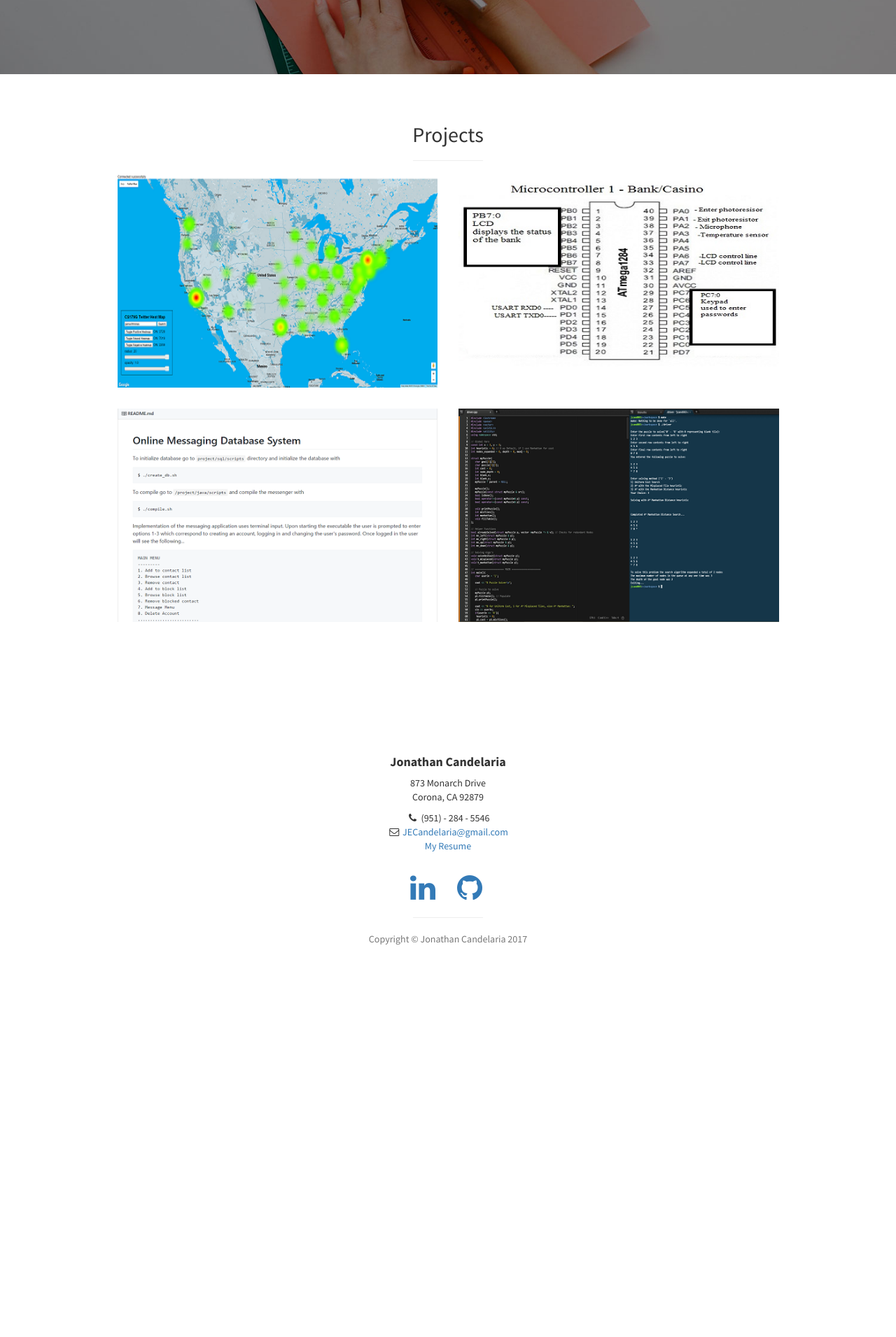
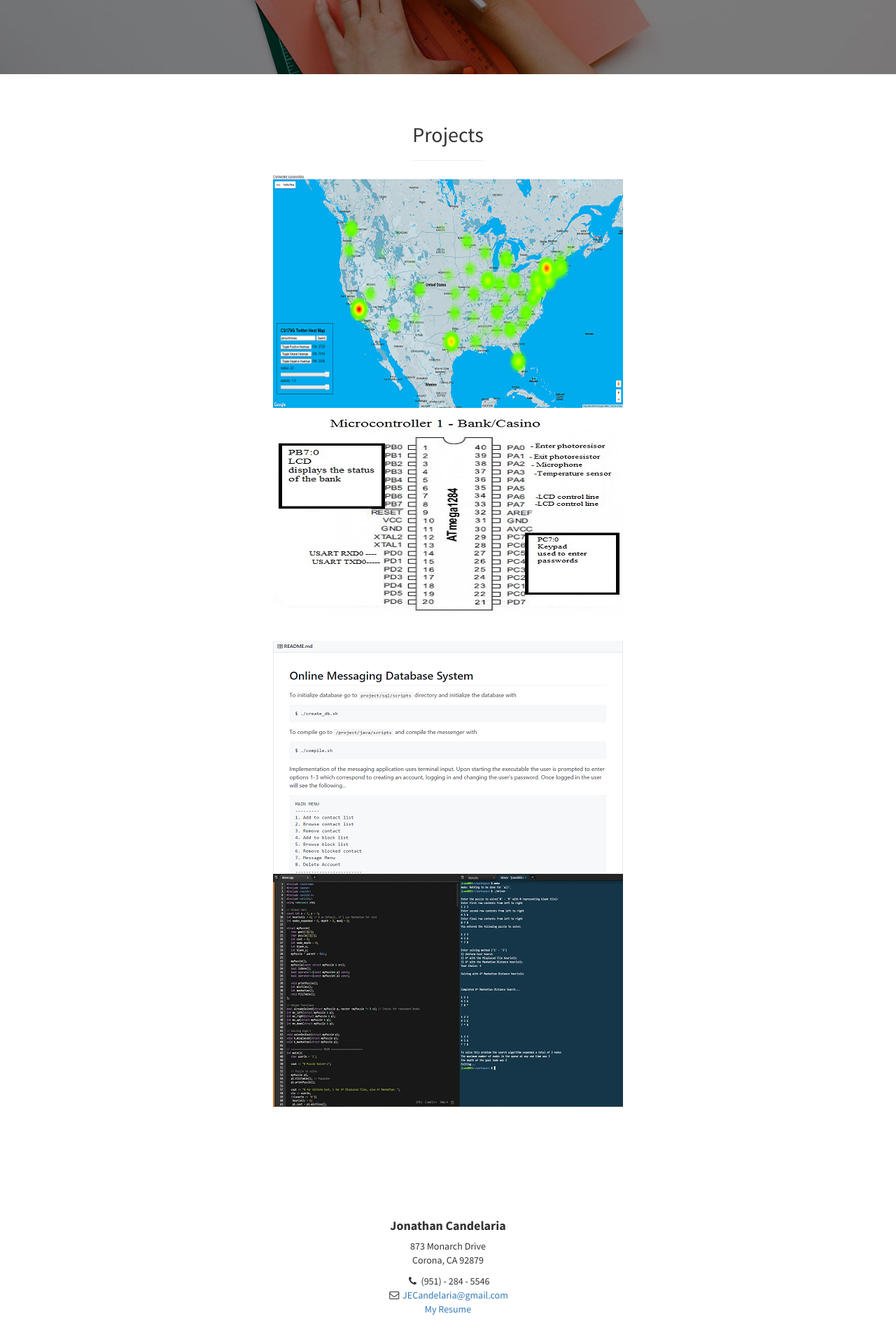
Before and after one commit to JECan/JE, a Jekyll site: the page built from index.html, in a window 1280 px wide. Shown: the part 1495-3406 px from the top of the page at 70% size. Built offline with Jekyll 4.4.1, drawn with Linux system fonts in a browser that asks for light colours; before the commit the page ends 2957 px from its top, so only the background shows below that.

```diff
--- a/_includes/portfolio.html
+++ b/_includes/portfolio.html
@@ -5,30 +5,30 @@
         <h2>Projects</h2>
         <hr class="small">
         <div class="row">
-          <div class="col-md-6">
-            <div class="portfolio-item">
-              <a href="#">
+          <div class="grid">
+            <div class="effect-goliath">
+              <a href="https://github.com/JECan/BigdataAnalysis">
                 <img class="img-portfolio img-responsive" src="img/resume_portfolio_heatmap.png">
               </a>
             </div>
           </div>
-          <div class="col-md-6">
-            <div class="portfolio-item">
-              <a href="#">
+          <div class="grid">
+            <div class="effect-goliath">
+              <a href="https://github.com/JECan/EmbeddedSystems">
                 <img class="img-portfolio img-responsive" src="img/resume_portfolio_embedded.jpg">
               </a>
             </div>
           </div>
-          <div class="col-md-6">
-            <div class="portfolio-item">
-              <a href="#">
+          <div class="grid">
+            <div class="effect-goliath">
+              <a href="https://github.com/JECan/166">
                 <img class="img-portfolio img-responsive" src="img/resume_portfolio_db.PNG">
               </a>
             </div>
           </div>
-          <div class="col-md-6">
-            <div class="portfolio-item">
-              <a href="#">
+          <div class="grid">
+            <div class="effect-goliath">
+              <a href="https://github.com/JECan/8_PuzzleSolver">
                 <img class="img-portfolio img-responsive" src="img/resume_portfolio_8puzzle.png">
               </a>
             </div>
```
